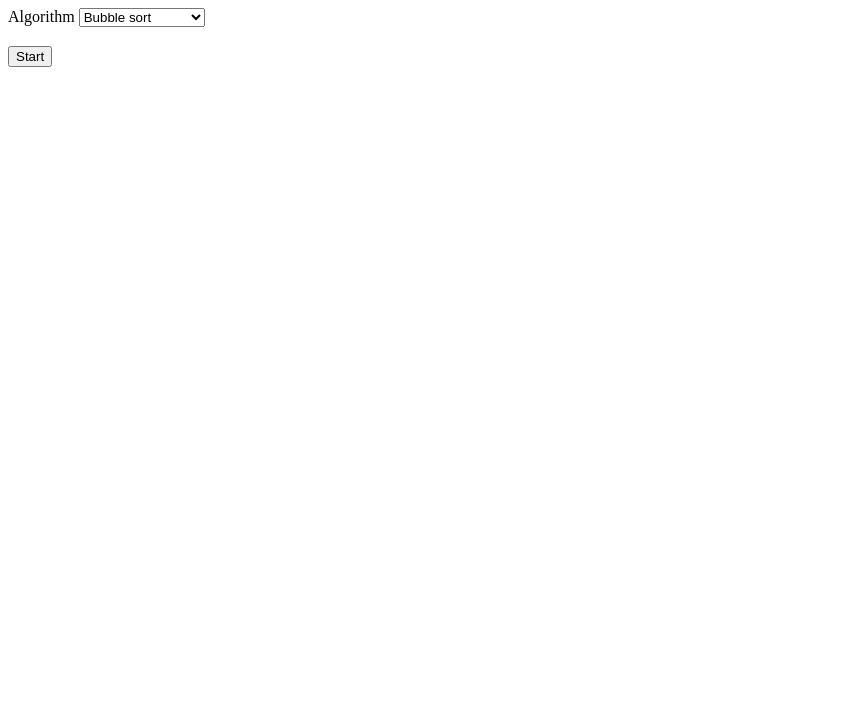
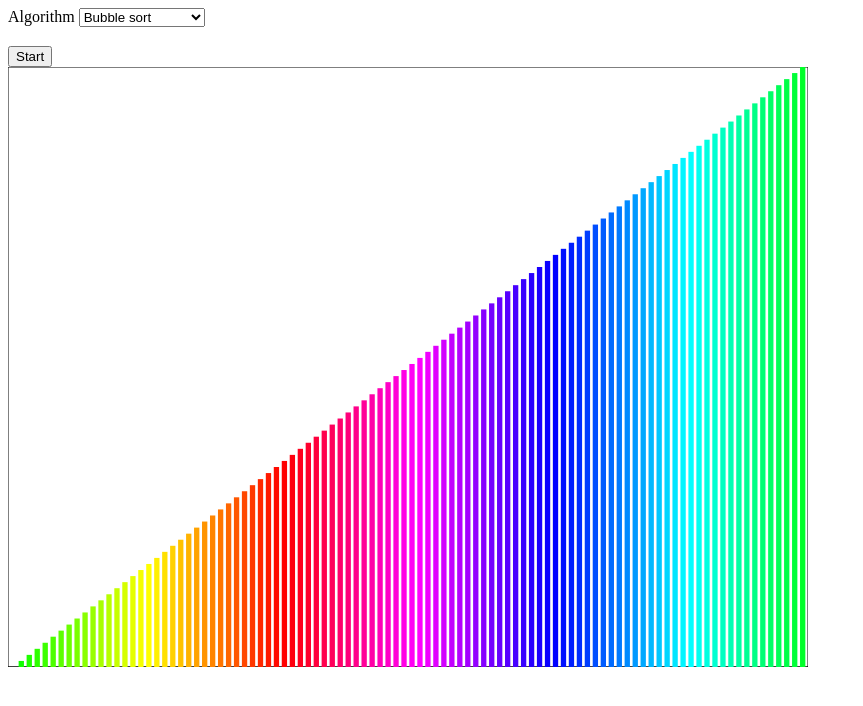
Before and after one commit to itssamedozkan/JSProjects, a plain HTML site: page HomeWorks/sorting.html in a window 1280 px wide. Shown: the whole page, without its empty margins (0-863 px from the left). Drawn offline with Linux system fonts and the light colour scheme.

Commit message:
Project Startup Drawing Update

```diff
--- a/HomeWorks/sorting.html
+++ b/HomeWorks/sorting.html
@@ -59,6 +59,8 @@
     </div>
 
     <script>
+	var n = 100
+	var interval = 1;
 function shuffle(array) {
   var m = array.length, t, i;
 
@@ -89,11 +91,33 @@ function shuffle(array) {
 
 	var canvas = document.getElementById('main-canvas');
 
+var ary = [];
+	for (var i = 0; i < 100; i++) {
+	ary.push(i);
+	}
+
+colors = [];
+
+counts = ary.length / 6
+for (let r=0; r<counts; r++) colors.push(fullColorHex(r*255/counts,       255,         0));
+for (let g=counts; g>0; g--) colors.push(fullColorHex(      255, g*255/counts,         0));
+for (let b=0; b<counts; b++) colors.push(fullColorHex(      255,         0, b*255/counts));
+for (let r=counts; r>0; r--) colors.push(fullColorHex(r*255/counts,         0,       255));
+for (let g=0; g<counts; g++) colors.push(fullColorHex(        0, g*255/counts,       255));
+for (let b=counts; b>0; b--) colors.push(fullColorHex(        0,       255, b*255/counts));
+for (let r=0; r<=ary.length-colors.length; r++) colors.push(fullColorHex(r*255/counts,       255,         0));
+colors.push(fullColorHex(        0,       255,         0));
+
+
+draw_array(canvas,ary,colors)
+
+
+
 	function clicked() {
 	if (aa !== null) aa.cancel();
 
-          var n = 100
-          var interval = 1;
+	n = 100
+	interval = 1;
 	var algo = document.getElementById('algo-select').value;
 	var pivot_type = document.getElementById('pivot-select').value
 	var sort_fn = sorting.get_sort_fn(algo, pivot_type);
@@ -115,6 +139,10 @@ function shuffle(array) {
 
 	ary = shuffle(ary);
 
+
+draw_array(canvas,ary,colors)
+setTimeout(function(){
+
 	var init = 'random'
 	if (init === 'sorted') {
 	ary.sort(function(a, b) { return a - b; });
@@ -124,8 +152,86 @@ function shuffle(array) {
 
 	aa = new sorting.AnimatedArray(ary, canvas, interval);
 	sort_fn(aa);
+}, 3000);
+
+
 
 	}
+	function draw_array(canvas, ary, colors) {
+    /*
+     * Draw an array on a canvas.
+     *
+     * Inputs:
+     * - canvas: a DOM canvas object
+     * - ary: An array of numbers to draw
+     * - colors: An array of the same length as ary, whose ith element
+     *   is a string giving the color for the ith element of ary
+     */
+    var width_ratio = 2;
+    var ctx = canvas.getContext('2d');
+
+    // Clear the canvas
+    ctx.fillStyle = '#fff';
+    ctx.fillRect(0, 0, canvas.width, canvas.height);
+
+    // Find min and max elements
+    var min = ary[0];
+    var max = ary[0];
+    for (var i = 1; i < ary.length; i++) {
+      min = ary[i] < min ? ary[i] : min;
+      max = ary[i] > max ? ary[i] : max;
+    }
+
+    // Figure out width of bars and spacing
+    var n = ary.length;
+    var spacing = canvas.width / (width_ratio * n + n + 1);
+    var bar_width = spacing * width_ratio;
+
+    // Draw a box around the outside of the canvas
+    ctx.strokeRect(0, 0, canvas.width, canvas.height);
+
+    function convert_y(y) {
+      // Want convert_y(max) = 0, convert_y(min) = canvas.height`
+      var a = canvas.height / (min - max);
+      var b = max * canvas.height / (max - min);
+      return a * y + b;
+    }
+
+    // Draw a baseline for zero
+    var y_zero = convert_y(0);
+    ctx.beginPath();
+    ctx.moveTo(0, y_zero);
+    ctx.lineTo(canvas.width, y_zero);
+    ctx.stroke();
+
+    // Now draw boxes
+    var x = spacing;
+    for (var i = 0; i < ary.length; i++) {
+      ctx.fillStyle = colors[i];
+      var y = convert_y(ary[i]);
+      if (ary[i] >= 0) {
+        ctx.fillRect(x, y, bar_width, y_zero - y);
+      } else {
+        ctx.fillRect(x, y_zero, bar_width, y - y_zero);
+      }
+      x += spacing + bar_width;
+    }
+  }
+
+      function rgbToHex(rgb) {
+  var hex = Number(rgb.toFixed()).toString(16);
+  if (hex.length < 2) {
+       hex = "0" + hex;
+  }
+  return hex;
+};
+function fullColorHex(r,g,b) {
+  var red = rgbToHex(r);
+  var green = rgbToHex(g);
+  var blue = rgbToHex(b);
+  return "#"+red+green+blue;
+};
+
 
 
 
```
Lines whose indentation alone changed are shown as unchanged.
